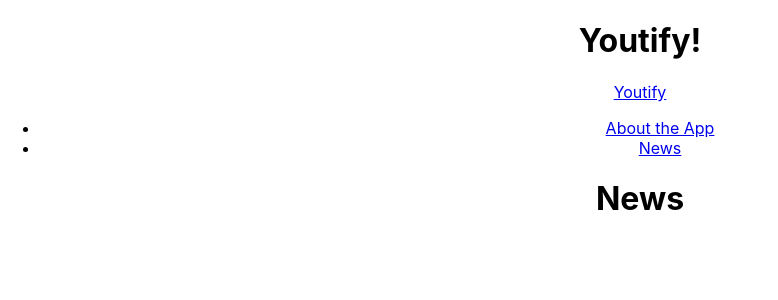
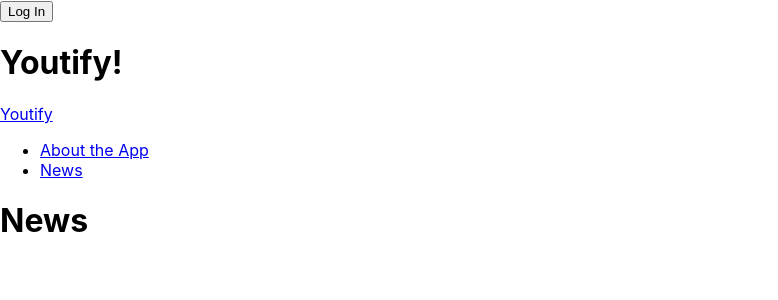
Before and after one commit to preciousworthy/youtify, a React (Create React App) app in the folder client/: page /news in a window 1280 px wide. Shown: the top 300 px of the page, without its empty margins (0-778 px from the left). Built offline with nearby package versions, Linux system fonts and the light colour scheme.

Commit message:
updating authorization

```diff
--- a/client/src/App.js
+++ b/client/src/App.js
@@ -1,16 +1,28 @@
 import "./App.css";
-import Students from "./components/students";
+import { useAuth0 } from "@auth0/auth0-react";
+import Loading from "./components/loading";
 import { Route, Routes } from "react-router-dom";
+import NavBar from "./components/nav-bar-auth";
 import About from "./pages/about";
 import Header from "./components/header";
 import News from "./pages/news";
+import Students from "./components/students";
 
 function App() {
+
+
+  const { isLoading } = useAuth0();
+
+  if (isLoading) {
+    return <Loading />;
+  }
   return (
-    <div className="App">
+    <div id="app" className="d-flex flex-column h-100">
+      <NavBar />
       <Header />
-      <div className="container">
+      <div className="container flex-grow-1">
         <Routes>
+          <Route path="/" element={<Students />} />
           <Route path="/about" element={<About />} />
           <Route path="/news" element={<News />} />
         </Routes>
--- /dev/null
+++ b/client/src/components/auth-nav.js
@@ -0,0 +1,10 @@
+import React from 'react';
+import AuthenticationButton from './authentication-button';
+
+const AuthNav = () => (
+  <div className="navbar-nav ml-auto">
+    <AuthenticationButton />
+  </div>
+);
+
+export default AuthNav;
--- /dev/null
+++ b/client/src/components/loading.js
@@ -0,0 +1,13 @@
+import React from "react";
+
+const loadingImg = "https://cdn.auth0.com/blog/auth0-react-sample/assets/loading.svg";
+
+const Loading = () => {
+
+    return (
+    <div className="spinner">
+        <img src={loadingImg} alt="Loading.." />
+    </div>
+    )
+}
+export default Loading;
--- /dev/null
+++ b/client/src/components/nav-bar-auth.js
@@ -0,0 +1,17 @@
+import React from 'react';
+import AuthNav from './auth-nav';
+
+const NavBar = () => {
+  return (
+    <div className="nav-container mb-3">
+      <nav className="navbar navbar-expand-md navbar-light bg-light">
+        <div className="container">
+          <div className="navbar-brand logo" />
+          <AuthNav />
+        </div>
+      </nav>
+    </div>
+  );
+};
+
+export default NavBar;
--- a/client/src/components/navbar.js
+++ b/client/src/components/navbar.js
@@ -2,7 +2,7 @@
 import { Link, useMatch, useResolvedPath } from 'react-router-dom';
 
 const Navbar = () => {
-    const path = window.location.pathname
+    //const path = window.location.pathname
 
   return (
     <nav className='nav'>
```
